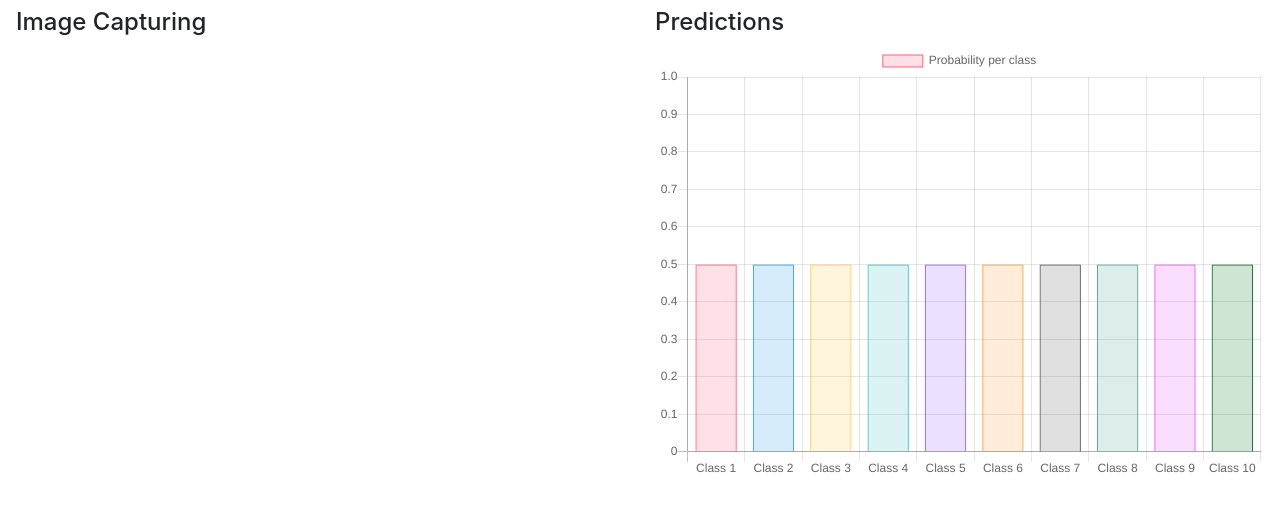
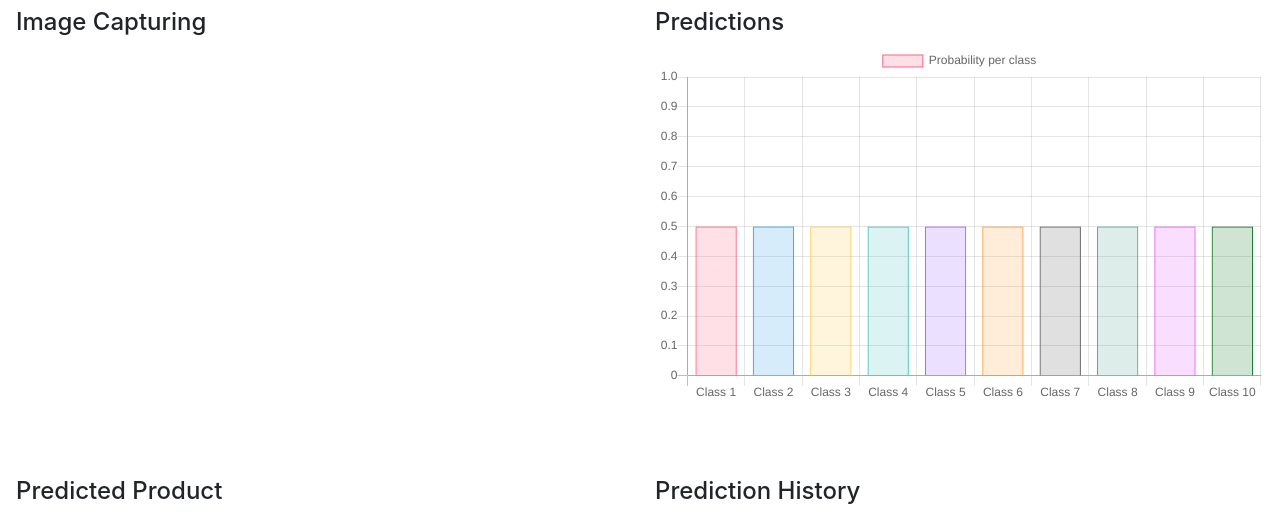
Before and after one commit to manuelzander/product_recognition_frontend, a Flask app: page / in a window 1280 px wide. Shown: the part 56-570 px from the top of the page. Run offline with Flask 2, Linux system fonts and the light colour scheme; some libraries are stand-ins or nearby versions.

Commit message:
Changes html file

```diff
--- a/webcam-example/templates/index.html
+++ b/webcam-example/templates/index.html
@@ -41,13 +41,17 @@
       <div class="col-md-6">
         <br>
         <h4>Image Capturing</h4>
+        <center>
         <div id="my_camera"></div>
+        </center>
       </div>
 
       <div class="col-md-6">
       <br>
         <h4>Predictions</h4>
-        <canvas id="myChart" width="640" height="460"></canvas>
+        <center>
+        <canvas id="myChart" width="640" height="380"></canvas>
+        </center>
       </div>
     </div>
 
@@ -84,13 +88,13 @@
 
     //Webcam set-up
     Webcam.set({
-      width: 550,
-      height: 440,
+      width: 500,
+      height: 400,
       image_format: 'jpeg',
       jpeg_quality: 90,
       constraints: {
-        width: { exact: 550 },
-        height: { exact: 440 }
+        width: { exact: 500 },
+        height: { exact: 400 }
       }
     });
 		Webcam.attach( '#my_camera' );
@@ -122,7 +126,7 @@
       if (max_of_array >= threshold){
         counter = counter + 1;
         sub_counter = sub_counter + 1;
-        if (sub_counter == 6){
+        if (sub_counter == 5){
           //$("#history").empty();
           $("#history > tbody").html("");
           sub_counter = 0;
```
